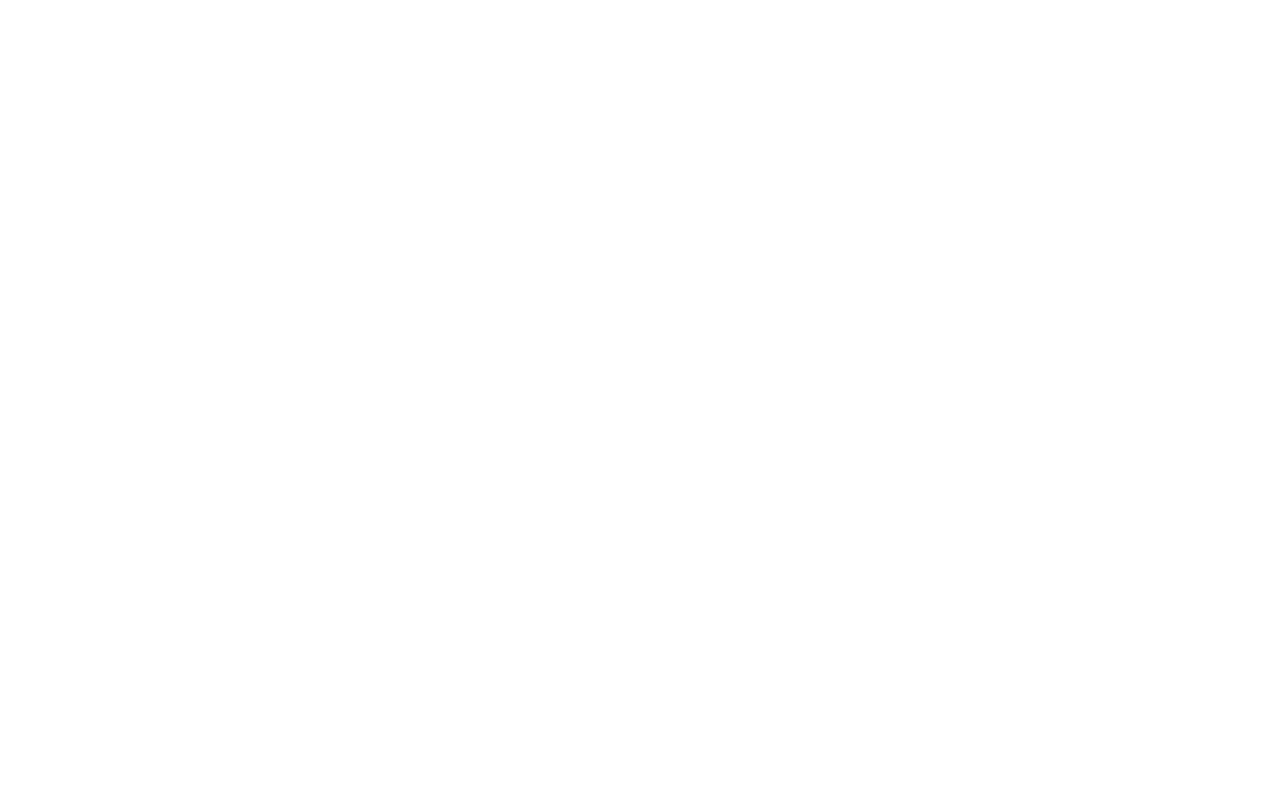
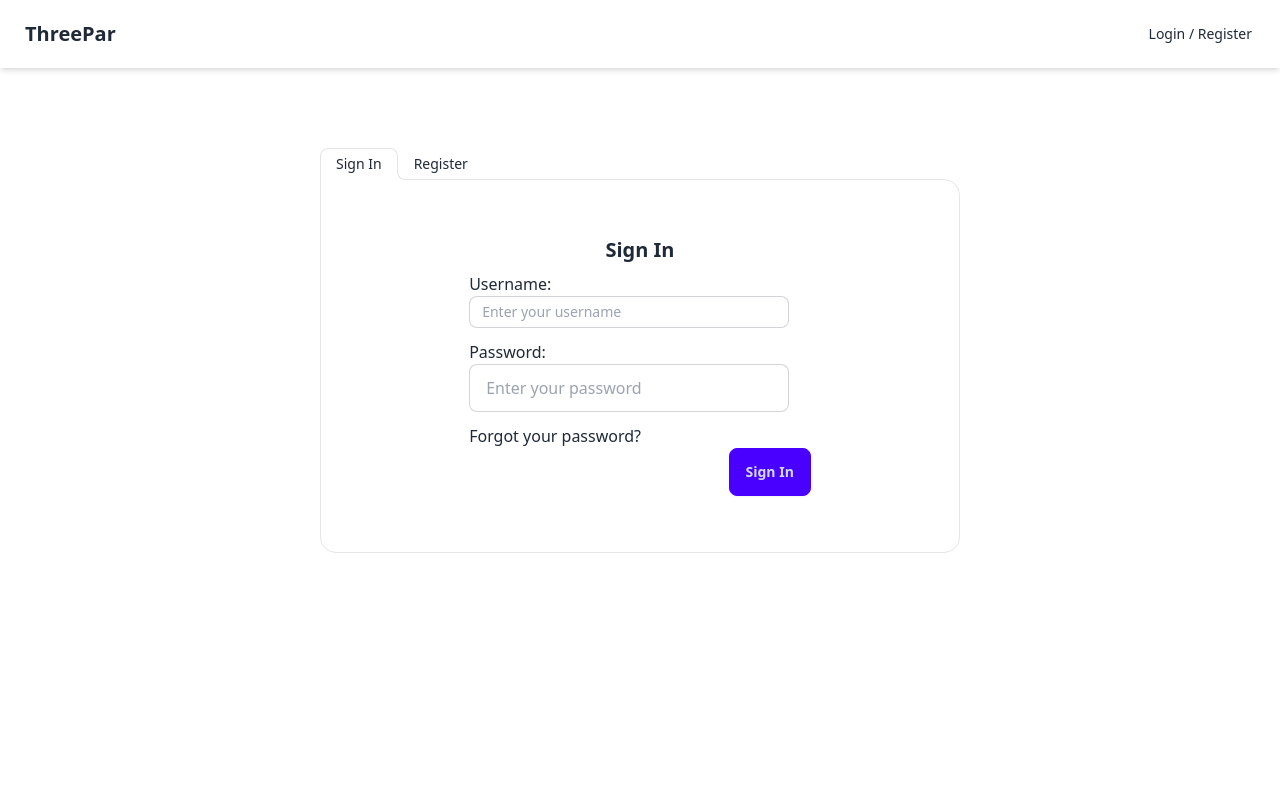
Before and after one commit to davidpollock1/ISA, an Angular app in the folder angular-frontend/: page /sign-in in a window 1280 px wide. Before the commit this address led to /. Shown: the top 800 px of the page. Built offline with nearby package versions, Linux system fonts and the light colour scheme; no server answers.

Commit message:
Updates to sign in and register component.

```diff
--- a/angular-frontend/src/app/app.routes.ts
+++ b/angular-frontend/src/app/app.routes.ts
@@ -1,8 +1,8 @@
-// app-routing.module.ts
 import { NgModule } from '@angular/core';
 import { Routes } from '@angular/router';
 import { LayoutComponent } from './layout/layout.component';
 import { HomeComponent } from './home/home.component';
+import { SignInComponent } from './sign-in/sign-in.component';
 
 const routeConfig: Routes = [
   {
@@ -10,6 +10,7 @@
     component: LayoutComponent,
     children: [
       { path: '', component: HomeComponent },
+      { path: 'sign-in', component: SignInComponent },
       // Add more routes as needed
     ]
   }
--- a/angular-frontend/src/app/auth.service.ts
+++ b/angular-frontend/src/app/auth.service.ts
@@ -22,9 +22,7 @@
     );
   }
 
-  register(username: string, password: string): Observable<any> {
-
-    var re_password = "pass123"
+  register(username: string, password: string, re_password: string): Observable<any> {
 
     const body = { username, password, re_password };
     return this.http.post(`${this.apiUrl}/accounts/register`, body, { withCredentials: true})
--- a/angular-frontend/src/app/home/home.component.ts
+++ b/angular-frontend/src/app/home/home.component.ts
@@ -3,9 +3,9 @@
 @Component({
   selector: 'app-home',
   template: `
-    <p>
-      home works!
-    </p>
+    <h1 class="text-3xl font-bold underline">
+  Hello world!
+</h1>
   `,
   styleUrl: './home.component.css'
 })
--- /dev/null
+++ b/angular-frontend/src/app/sign-in/sign-in.component.html
@@ -0,0 +1,63 @@
+<div class="flex items-start justify-center h-screen mt-20">
+    <div role="tablist" class="tabs tabs-lifted size-1/2">
+        <input type="radio" name="my_tabs_2" role="tab" class="tab" style="white-space: nowrap;" aria-label="Sign In"
+            checked />
+        <div role="tabpanel" class="tab-content bg-base-100 border-base-300 rounded-box p-6">
+            <div class="card-body items-center">
+                <div class="text-center">
+                    <h2 class="card-title">Sign In</h2>
+                </div>
+                <form [formGroup]="signInForm">
+                    <div class="form-group mb-3">
+                        <label for="username">Username:</label>
+                        <input id="username" type="text" class="form-control"
+                            class="input input-bordered input-sm w-full max-w-xs" formControlName="username"
+                            placeholder="Enter your username" required>
+                    </div>
+                    <div class="form-group mb-3">
+                        <label for="password">Password:</label>
+                        <input id="password" type="password" class="form-control"
+                            class="input input-bordered w-full max-w-xs" formControlName="password"
+                            placeholder="Enter your password" required>
+                    </div>
+                    <a href="/">Forgot your password?</a>
+                    <div class="card-actions justify-end text-center">
+                        <button (click)="signIn()" class="btn btn-primary">Sign In</button>
+                    </div>
+                </form>
+            </div>
+        </div>
+
+        <input type="radio" name="my_tabs_2" role="tab" class="tab" aria-label="Register" />
+        <div role="tabpanel" class="tab-content bg-base-100 border-base-300 rounded-box p-6">
+            <div class="card-body items-center">
+                <div class="text-center">
+                    <h2 class="card-title">Register</h2>
+                </div>
+                <form [formGroup]="signInForm">
+                    <div class="form-group mb-3">
+                        <label for="username">Username:</label>
+                        <input id="username" type="text" class="form-control"
+                            class="input input-bordered w-full max-w-xs" formControlName="username"
+                            placeholder="Enter your username" required>
+                    </div>
+                    <div class="form-group mb-3">
+                        <label for="password">Password:</label>
+                        <input id="password" type="password" class="form-control"
+                            class="input input-bordered w-full max-w-xs" formControlName="password"
+                            placeholder="Enter your password" required>
+                    </div>
+                    <div class="form-group mb-3">
+                        <label for="re_password">Confirm Password:</label>
+                        <input id="re_password" type="password" class="form-control"
+                            class="input input-bordered w-full max-w-xs" formControlName="re_password"
+                            placeholder="Confirm password" required>
+                    </div>
+                    <div class="card-actions justify-end text-center">
+                        <button (click)="register()" class="btn btn-primary">Register</button>
+                    </div>
+                </form>
+            </div>
+        </div>
+    </div>
+</div>
--- /dev/null
+++ b/angular-frontend/src/app/sign-in/sign-in.component.ts
@@ -0,0 +1,74 @@
+import { Component } from '@angular/core';
+import { AuthService } from '../auth.service';
+import { CsrfTokenService } from '../csrf-token.service';
+import { FormControl, FormGroup, ReactiveFormsModule } from '@angular/forms';
+
+
+@Component({
+  providers: [AuthService],
+  selector: 'app-sign-in',
+  standalone: true,
+  imports: [ReactiveFormsModule],
+  templateUrl: './sign-in.component.html',
+  styleUrl: './sign-in.component.css'
+})
+export class SignInComponent {
+
+  signInForm = new FormGroup({
+    username: new FormControl(),
+    password: new FormControl(),
+    re_password: new FormControl()
+  })
+
+
+  constructor(
+    private authService: AuthService,
+    private csrfTokenService: CsrfTokenService) {}
+
+  ngOnInit(): void {
+    this.csrfTokenService.fetchCsrfToken()
+  }
+
+  signIn(): void {
+
+    const formValues = this.signInForm.value;
+    const username = formValues.username;
+    const password = formValues.password;
+
+    this.authService.login(username, password).subscribe(
+      (success) => {
+        if (success) {
+          // whatever else we want to do when log in is successful.
+          console.log('Login Successful');
+        } else {
+          // whatever else we want to do when login fails
+          console.log('Login failed');
+        }
+      },
+      (error) => {
+        console.log('Login Error:', error);
+      }
+    )
+  }
+
+  register(): void {
+
+    const formValues = this.signInForm.value;
+    const username = formValues.username;
+    const password = formValues.password;
+    const re_password = formValues.re_password;
+
+    this.authService.register(username, password, re_password).subscribe(
+      (success) => {
+        if (success) {
+          console.log('Registration Successful');
+        } else {
+          console.log('Registration failed');
+        }
+      },
+      (error) => {
+        console.log('Registration Error:', error);
+      }
+    )
+  }
+}
```
Also changed, not shown: angular-frontend/src/app/sign-in/sign-in.component.css (added).
